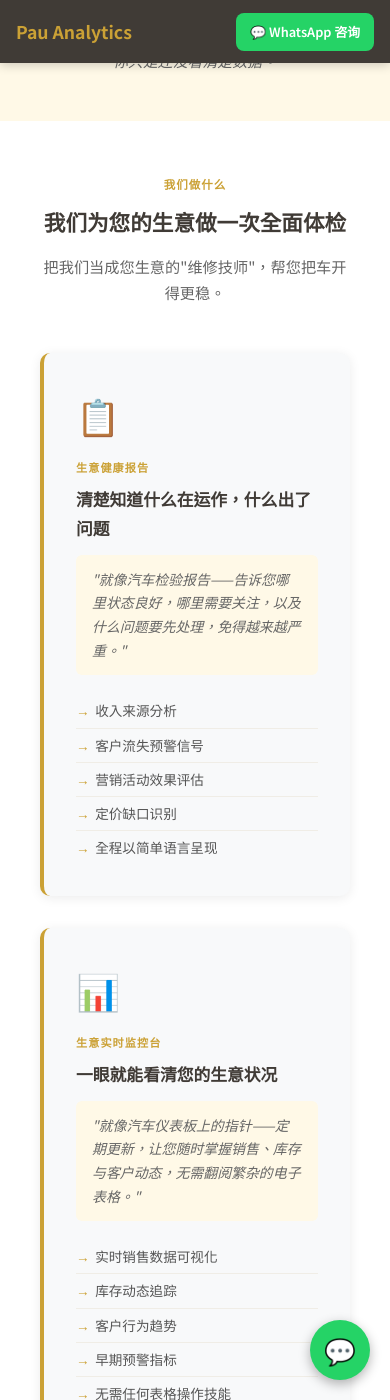
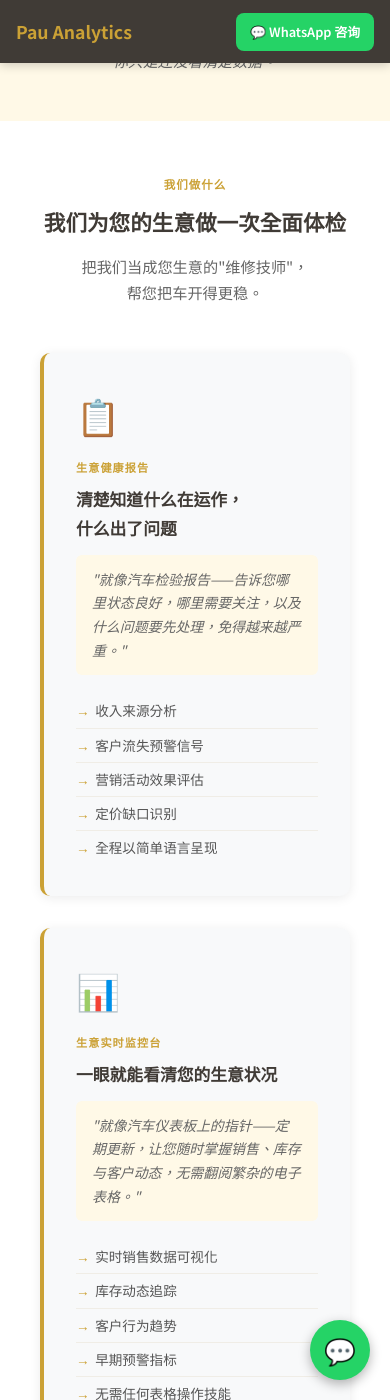
Before and after one commit to lyven81/pinnacles-learning-website, a Jekyll site: the page mandarin-landing-page.html, which Jekyll copies as it is, in a window 390 px wide and 1400 px high, scrolled down 1832 px. Built offline with Jekyll 4.4.1, drawn with Linux system fonts in a browser that asks for light colours; some of the changed text lies outside the part shown.

Commit message:
Fix mobile layout: split long lines and shrink CTA heading
- Add mobile-only <br> tags to split 4 long Chinese text strings across two lines on mobile
- Reduce final-cta h2 font size to 1.3rem on mobile so heading fits on one line
- Desktop layout unchanged; changes scoped to max-width: 768px media query

Co-Authored-By: Claude Sonnet 4.6 <noreply@anthropic.com>

```diff
--- a/mandarin-landing-page.html
+++ b/mandarin-landing-page.html
@@ -328,6 +328,9 @@
     .footer-bottom { text-align: center; font-size: 0.76rem; color: rgba(255,255,255,0.4); padding-top: 1.5rem; }
     .footer-bottom a { color: #CBA135; text-decoration: none; }
 
+    /* Mobile-only line break */
+    .mobile-nl { display: none; }
+
     /* FLOATING WHATSAPP */
     .floating-wa {
       position: fixed; bottom: 20px; right: 20px; z-index: 1000;
@@ -380,6 +383,12 @@
       /* CTAs */
       .cta-buttons { flex-direction: column; align-items: stretch; }
       .btn-primary-white, .btn-outline-white { text-align: center; justify-content: center; }
+
+      /* Mobile-only line breaks */
+      br.mobile-nl { display: block; }
+
+      /* Shrink final CTA heading to fit on one line */
+      .final-cta h2 { font-size: 1.3rem; }
     }
 
     @media (max-width: 480px) {
@@ -474,13 +483,13 @@
     <div class="section-header center">
       <span class="section-label">我们做什么</span>
       <h2 class="section-title">我们为您的生意做一次全面体检</h2>
-      <p class="section-sub">把我们当成您生意的"维修技师"，帮您把车开得更稳。</p>
+      <p class="section-sub">把我们当成您生意的"维修技师"，<br class="mobile-nl">帮您把车开得更稳。</p>
     </div>
     <div class="help-grid">
       <div class="help-card">
         <div class="help-icon">📋</div>
         <span class="help-tag">生意健康报告</span>
-        <h3>清楚知道什么在运作，什么出了问题</h3>
+        <h3>清楚知道什么在运作，<br class="mobile-nl">什么出了问题</h3>
         <div class="analogy">"就像汽车检验报告——告诉您哪里状态良好，哪里需要关注，以及什么问题要先处理，免得越来越严重。"</div>
         <ul class="help-features">
           <li>收入来源分析</li>
@@ -595,7 +604,7 @@
       </div>
       <div class="about-content">
         <span class="section-label">关于我们</span>
-        <h2 class="section-title">我们让数据分析变实用，不只是听起来厉害。</h2>
+        <h2 class="section-title">我们让数据分析变实用，<br class="mobile-nl">不只是听起来厉害。</h2>
         <p class="mission">"让数据分析真正有用——让您的每一个决策，不再是猜测，而是踏实的一步。"</p>
         <p class="desc">Pau Analytics 专注于帮助马来西亚中小企业把数据变成方向。我们提供实用的分析解决方案，推动真正的业务增长——不是那种放在文件夹里的报告。</p>
         <ul class="cred-list">
@@ -755,7 +764,7 @@
 <section class="final-cta">
   <div class="container">
     <h2>您只需要一张清晰的生意地图。</h2>
-    <p>让我们用简单、直接、清楚的语言告诉您，您的生意数据背后真正在说什么。</p>
+    <p>让我们用简单、直接、清楚的语言告诉您，<br class="mobile-nl">您的生意数据背后真正在说什么。</p>
     <div class="cta-buttons">
       <a href="#" onclick="document.querySelector('.hero-form').scrollIntoView({behavior:'smooth'}); return false;" class="btn-primary-white">立即领取免费生意检查</a>
       <a href="https://wa.me/60149207099" target="_blank" class="btn-outline-white">💬 想先聊聊？WhatsApp 我们</a>
```
